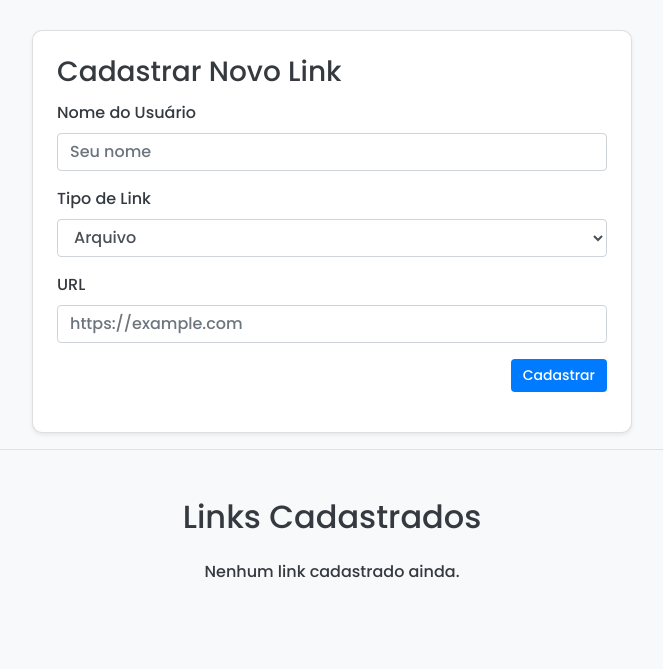
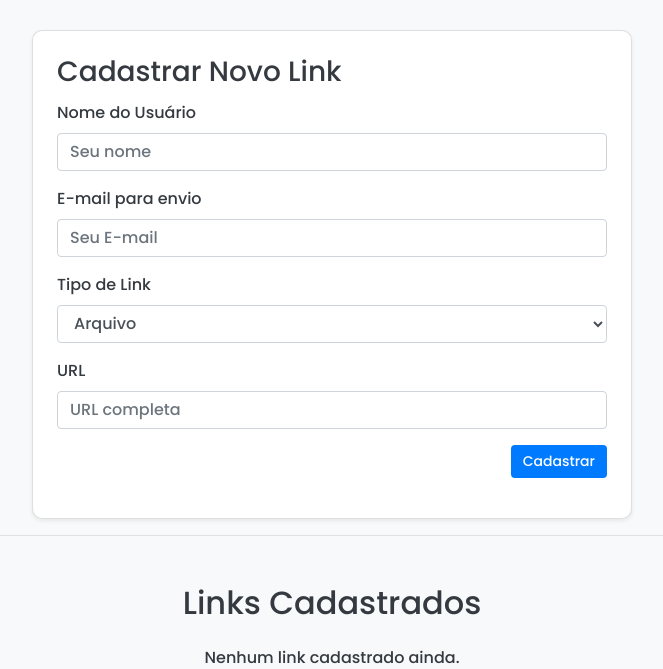
Before and after one commit to GabrielAruanda/Tca_webglobal1.1.1.2, a Flask app: page /register_url in a window 1280 px wide. Shown: the part 70-739 px from the top of the page, without its empty margins (308-971 px from the left). Run offline with Flask 3, Linux system fonts and the light colour scheme; data that the repository does not hold is empty; some libraries are stand-ins or nearby versions.

Commit message:
atl cod pyt htm

```diff
--- a/app.py
+++ b/app.py
@@ -253,11 +253,12 @@ def register_url():
         name = request.form['name']
         link_type = request.form['link_type']
         url = request.form['url']
+        email = request.form['email']
 
         # Conectar ao banco de dados e registrar o link
         conn = mysql.connector.connect(**db_config)
         cursor = conn.cursor()
-        cursor.execute("INSERT INTO links (name, link_type, url) VALUES (%s, %s, %s)", (name, link_type, url))
+        cursor.execute("INSERT INTO links (name, email, link_type, url) VALUES (%s, %s, %s, %s)", (name, email, link_type, url))
         conn.commit()
         cursor.close()
         conn.close()
@@ -272,6 +273,7 @@ def register_url():
             l.id AS link_id,
             l.name,
             l.link_type,
+            l.email,
             l.url,
             l.created_at,
             COALESCE(COUNT(c.id), 0) AS clicks,
--- a/templates/search.html
+++ b/templates/search.html
@@ -78,7 +78,7 @@
             border-radius: 10px;
             box-shadow: 0 4px 8px rgba(0, 0, 0, 0.1);
             margin-top: 52px;
-            max-width: 600px; /* Diminuir o tamanho da caixa */
+            max-width: 600px;
             margin-left: auto;
             margin-right: auto;
         }
@@ -90,8 +90,8 @@
         .btn-primary {
             background-color: #007bff;
             border: none;
-            font-size: 0.875rem; /* Diminuir o tamanho do botão */
-            padding: 6px 12px; /* Ajustar o tamanho do botão */
+            font-size: 0.875rem;
+            padding: 6px 12px;
         }
 
         .btn-primary:hover {
@@ -182,7 +182,10 @@
                     <label for="name">Nome do Usuário</label>
                     <input type="text" class="form-control" id="name" name="name" required placeholder="Seu nome">
                 </div>
-
+                <div class="form-group">
+                    <label for="email">E-mail para envio</label>
+                    <input type="email" class="form-control" id="email" name="email" required placeholder="Seu E-mail">
+                </div>
                 <div class="form-group">
                     <label for="link_type">Tipo de Link</label>
                     <select class="form-control" id="link_type" name="link_type" required>
@@ -190,13 +193,11 @@
                         <option value="link_externo">Link Externo</option>
                     </select>
                 </div>
-
                 <div class="form-group">
                     <label for="url">URL</label>
-                    <input type="url" class="form-control" id="url" name="url" required placeholder="https://example.com">
+                    <input type="text" class="form-control" id="url" name="url" required placeholder="URL completa">
                 </div>
-
-                <div class="form-group text-right"> <!-- Alinhando o botão à direita -->
+                <div class="form-group text-right">
                     <button type="submit" class="btn btn-primary">Cadastrar</button>
                 </div>
             </form>
@@ -217,6 +218,7 @@
                                     <p class="card-text">
                                         <strong>Data de Criação:</strong> {{ link.created_at }} <br>
                                         <strong>Tipo de Link:</strong> {{ link.link_type }} <br>
+                                        <strong>Email:</strong> {{ link.email }}<br>  <!-- Correção de 'stong' para 'strong' -->
                                         <strong>URL:</strong> <a href="/click_link/{{ link.link_id }}" target="_blank">{{ link.url }}</a> <br>
                                         <strong>Cliques:</strong> {{ link.clicks }} <br>
                                         <strong>Último IP:</strong> {{ link.last_ip }} <br>
@@ -230,7 +232,7 @@
                 <p class="text-center">Nenhum link cadastrado ainda.</p>
             {% endif %}
         </div>
-    </div>
+            </div>
 
     <!-- Bootstrap JS and dependencies -->
     <script src="https://code.jquery.com/jquery-3.5.1.slim.min.js"></script>
```
